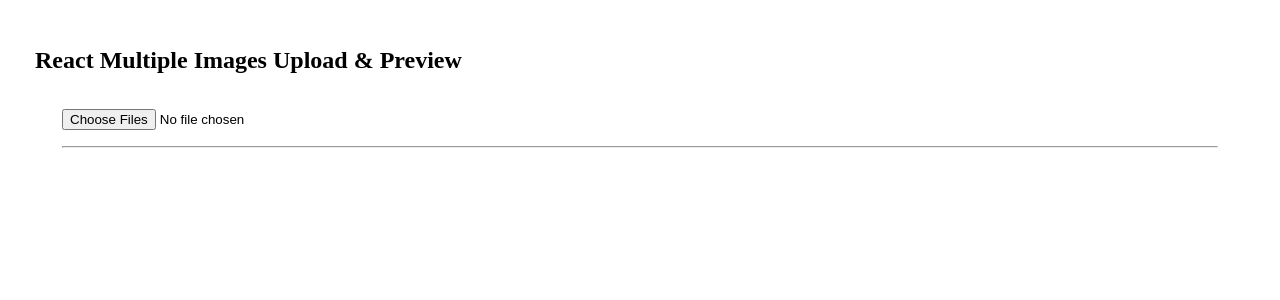
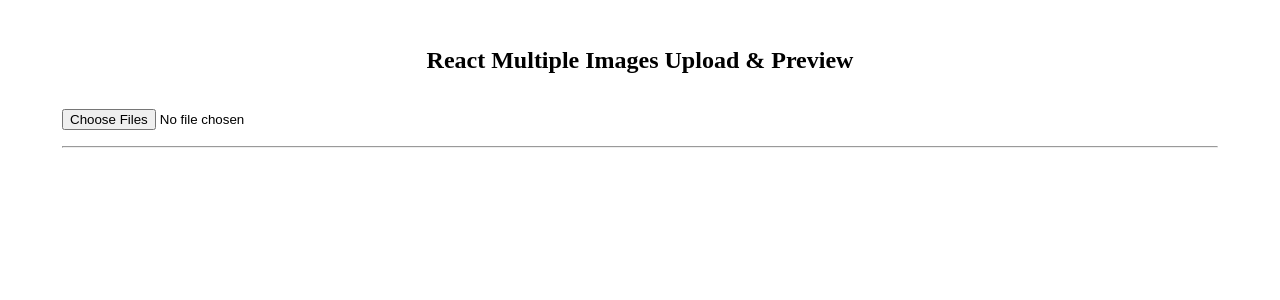
Before and after one commit to zipzit/React-Multiple-Image-Upload-and-Preview, a React (Create React App) app: page / in a window 1280 px wide. Shown: the top 300 px of the page. Built offline with nearby package versions, Linux system fonts and the light colour scheme.

Commit message:
Clean up code a bit.
Correct warning message issues.

```diff
--- a/src/App.js
+++ b/src/App.js
@@ -1,6 +1,6 @@
 // info from https://stackoverflow.com/a/57781164/2487730
 // see also https://stackoverflow.com/a/59661804/2487730
-import React, { useState, useEffect } from "react";
+import React, { useState } from "react";
 import "./styles.css";
 
 const App = () => {
@@ -13,24 +13,18 @@
       const filesArray = Array.from(e.target.files).map(file =>
         URL.createObjectURL(file)
       );
-      console.log(filesArray); ///////// log 2
+      console.log("filesArray: ", filesArray);
       setSelectedFiles(prevImages => prevImages.concat(filesArray));
-      const cleanMemory = Array.from(e.target.files).map(
+      Array.from(e.target.files).map(
         file => URL.revokeObjectURL(file) // avoid memory leak
       );
     }
   };
 
   const renderPhotos = source => {
-    console.log(source); ////////log 1
+    console.log("source: ", source);
     return source.map(photo => {
-      return (
-        <img
-          src={photo}
-          alt=""
-          key={photo}
-        />
-      );
+      return <img src={photo} alt="" key={photo} />;
     });
   };
 
--- a/src/styles.css
+++ b/src/styles.css
@@ -1,15 +1,18 @@
 .App {
-    font-family: sans-serif;
-    text-align: center;
+  font-family: sans-serif;
+  text-align: center;
+}
+h2 {
+  text-align: center;
 }
 div,
 img,
 form {
-    padding: 15px;
-    margin: 12px;
+  padding: 15px;
+  margin: 12px;
 }
 
 img {
-    height: 25vh;
-    display: inline-block
+  height: 25vh;
+  display: inline-block;
 }
```
